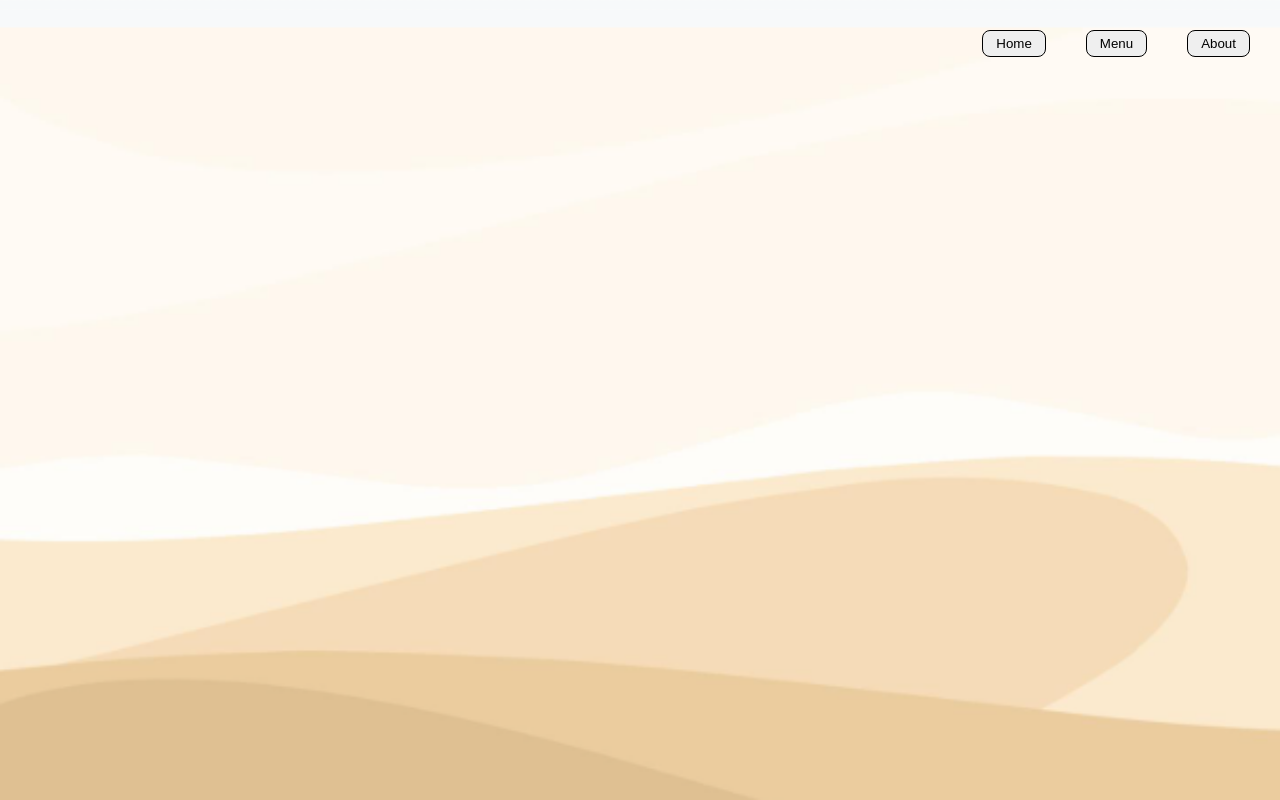
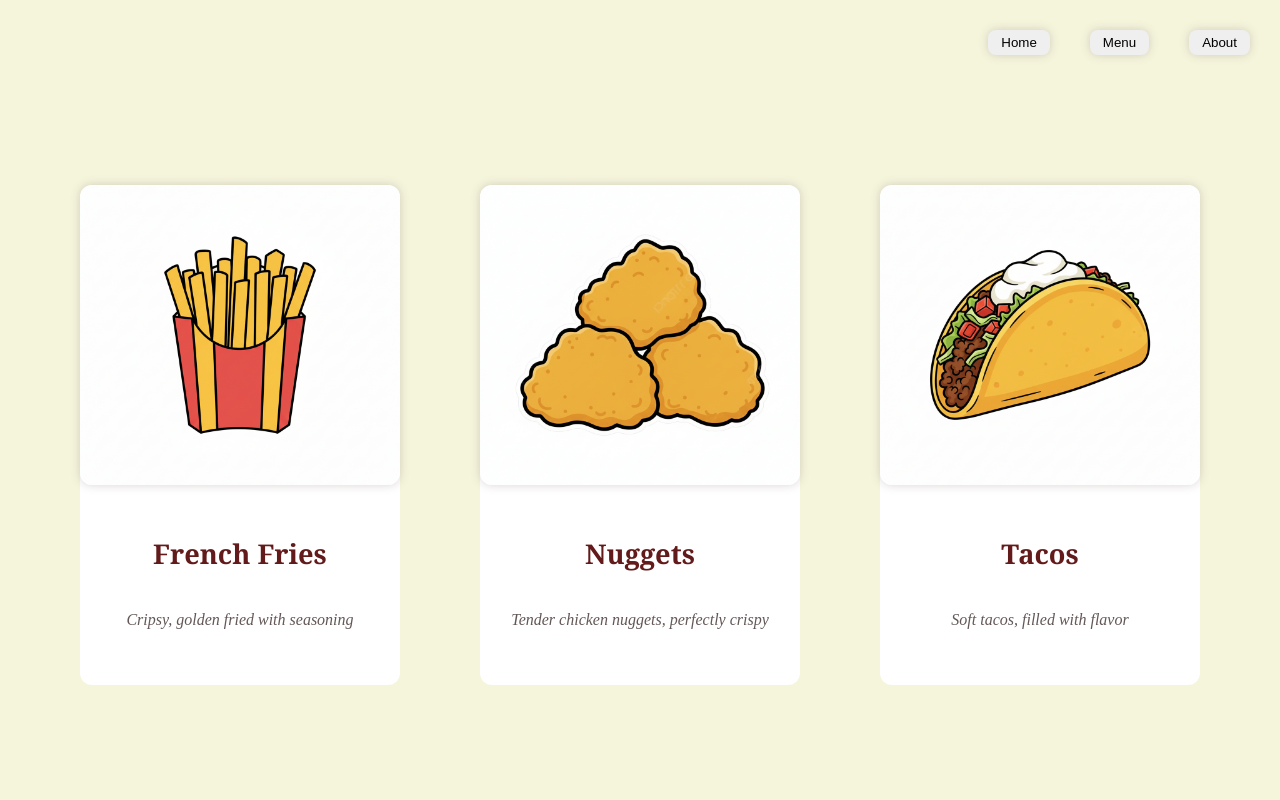
Before and after one commit to FaryalKhwaja/restaurant_page, a website built with webpack: page src/index.html in a window 1280 px wide. Both pictures are taken after a click on the button "Menu". Built offline with nearby package versions, Linux system fonts and the light colour scheme.

Commit message:
Add About and Menu pages

```diff
--- a/src/index.html
+++ b/src/index.html
@@ -4,10 +4,13 @@
     <meta charset="UTF-8">
     <meta name="viewport" content="width=device-width, initial-scale=1.0">
     <title>Restaurant Page</title>
+    <link rel="stylesheet" href="style.css">
+
 </head>
 <body>
 
-    <div id="content">
+
+    <div class="content">
 
     </div>
 
--- a/src/index.js
+++ b/src/index.js
@@ -1,4 +1,12 @@
 import './style.css';
+import fries from './fries.png';
+import nuggets from './nuggets.png';
+import tacos from './taco.png';
+
+let content = document.createElement("div");
+content.classList.add("content");
+document.body.appendChild(content);
+
 let nav = document.createElement("nav");
 nav.classList.add("header");
 
@@ -14,4 +22,111 @@ about.textContent = "About";
 nav.appendChild(home);
 nav.appendChild(menu);
 nav.appendChild(about);
-document.body.appendChild(nav);
+content.appendChild(nav);
+
+function clearContent () {
+    content.innerHTML = "";
+    content.appendChild(nav);
+}
+
+home.addEventListener("click", () => {
+
+clearContent();
+
+})
+
+
+
+menu.addEventListener("click", () => {
+
+clearContent();
+
+let dishes = document.createElement("div");
+dishes.classList.add("dishes");
+
+//Frame 1 (Fries):
+
+let dish1 = document.createElement("div");
+dish1.classList.add("dish1");
+dish1.style.backgroundImage = `url(${fries})`;
+
+let outer1 = document.createElement("div");
+outer1.classList.add("outer");
+outer1.appendChild(dish1);
+
+let name1 = document.createElement("h2");
+name1.classList.add("name");
+name1.textContent = "French Fries";
+outer1.appendChild(name1);
+
+let description = document.createElement("p");
+description.classList.add("description");
+description.textContent = "Cripsy, golden fried with seasoning";
+outer1.appendChild(description);
+
+//Frame 2 (Nuggets):
+let dish2 = document.createElement("div");
+dish2.classList.add("dish2");
+dish2.style.backgroundImage = `url(${nuggets})`;
+
+let outer2 = document.createElement("div");
+outer2.classList.add("outer");
+outer2.appendChild(dish2);
+
+let name2 = document.createElement("h2");
+name2.classList.add("name");
+name2.textContent = "Nuggets";
+outer2.appendChild(name2);
+
+let description2 = document.createElement("p");
+description2.classList.add("description");
+description2.textContent = "Tender chicken nuggets, perfectly crispy";
+outer2.appendChild(description2);
+
+//Frame 3 (Tacos):
+
+let dish3 = document.createElement("div");
+dish3.classList.add("dish3");
+dish3.style.backgroundImage = `url(${tacos})`;
+
+let outer3 = document.createElement("div");
+outer3.classList.add("outer");
+outer3.appendChild(dish3);
+
+let name3 = document.createElement("h2");
+name3.classList.add("name");
+name3.textContent = "Tacos";
+outer3.appendChild(name3);
+
+let description3 = document.createElement("p");
+description3.classList.add("description");
+description3.textContent = "Soft tacos, filled with flavor";
+outer3.appendChild(description3);
+
+
+dishes.append(outer1, outer2, outer3);
+
+content.appendChild(dishes);
+
+});
+
+about.addEventListener("click", ()  => {
+
+    clearContent();
+
+    let about = document.createElement("div");
+    about.classList.add("about-container");
+
+    let heading = document.createElement("h1");
+    heading.textContent = "About Us";
+    heading.classList.add("about-heading");
+
+    let exp = document.createElement("p");
+    exp.textContent = "Welcome to WHATEVER, where every dish is made fresh with love. Our crispy fries, tender nuggets and flavorful tacos are crafted to delight every taste bud. Come enjoy a cozy dining experience with us!";
+    exp.classList.add("about-exp");
+
+    about.appendChild(heading);
+    about.appendChild(exp);
+    content.appendChild(about);
+
+})
--- a/src/style.css
+++ b/src/style.css
@@ -1,9 +1,7 @@
 body {
-    background-image: url('./bg.png');
-    background-size: cover;
-    height: 100vh;
     padding: 0px;
     margin: 0px;
+    background-color: beige;
 }
 
 .header {
@@ -17,10 +15,68 @@ button {
     margin: 10px;
     padding: 5px 13px;
     border-radius: 8px;
-    border: 1px solid black;
+    border: none;
+    box-shadow: 0 0 10px rgba(131, 110, 110, 0.3);
     transition: transform 0.2s ease;
 }
 
 button:hover {
     transform: scale(1.1);
 }
+
+.dish1, .dish2, .dish3 {
+  height: 300px;
+  width: 320px;
+  border-radius: 12px;
+  transition: transform 0.3s ease;
+  background-size: cover;
+  background-position: center;
+  box-shadow: 0 0 10px rgba(131, 110, 110, 0.3);
+}
+
+.outer {
+    border-radius: 12px;
+    height: 500px;
+    width: 320px;
+    background-color: white;
+    display: flex;
+    justify-items: flex-end;
+    flex-direction: column;
+    align-items: center;
+    transition: transform 0.3s ease;
+}
+.outer:hover {
+    transform: translateY(-10px);
+}
+
+.outer .name {
+    margin-top: 50px;
+    font-size: 170%;
+    font-weight: 800;
+    font-family: Cambria, Cochin, Georgia, Times, 'Times New Roman', serif;
+    color: rgb(99, 26, 26);
+}
+.outer .description {
+    color: rgb(100, 87, 87);
+    font-style: italic;
+}
+
+.dishes {
+    display: flex;
+    justify-content: space-evenly;
+    margin-top: 100px;
+}
+
+.about-container {
+    display: flex;
+    flex-direction: column;
+    align-items: center;
+    justify-content: center;
+    padding-top: 150px;
+    color: rgb(99, 26, 26);
+}
+
+.about-exp {
+    width: 600px;
+    text-align: center;
+}
--- a/webpack.config.js
+++ b/webpack.config.js
@@ -9,6 +9,7 @@ module.exports = {
   mode: 'development',
   devServer: {
     static: './src',
+    open: true
   },
   module: {
     rules: [
```
Also changed, not shown: src/fries.png (added), src/nuggets.png (added), src/taco.png (added).
